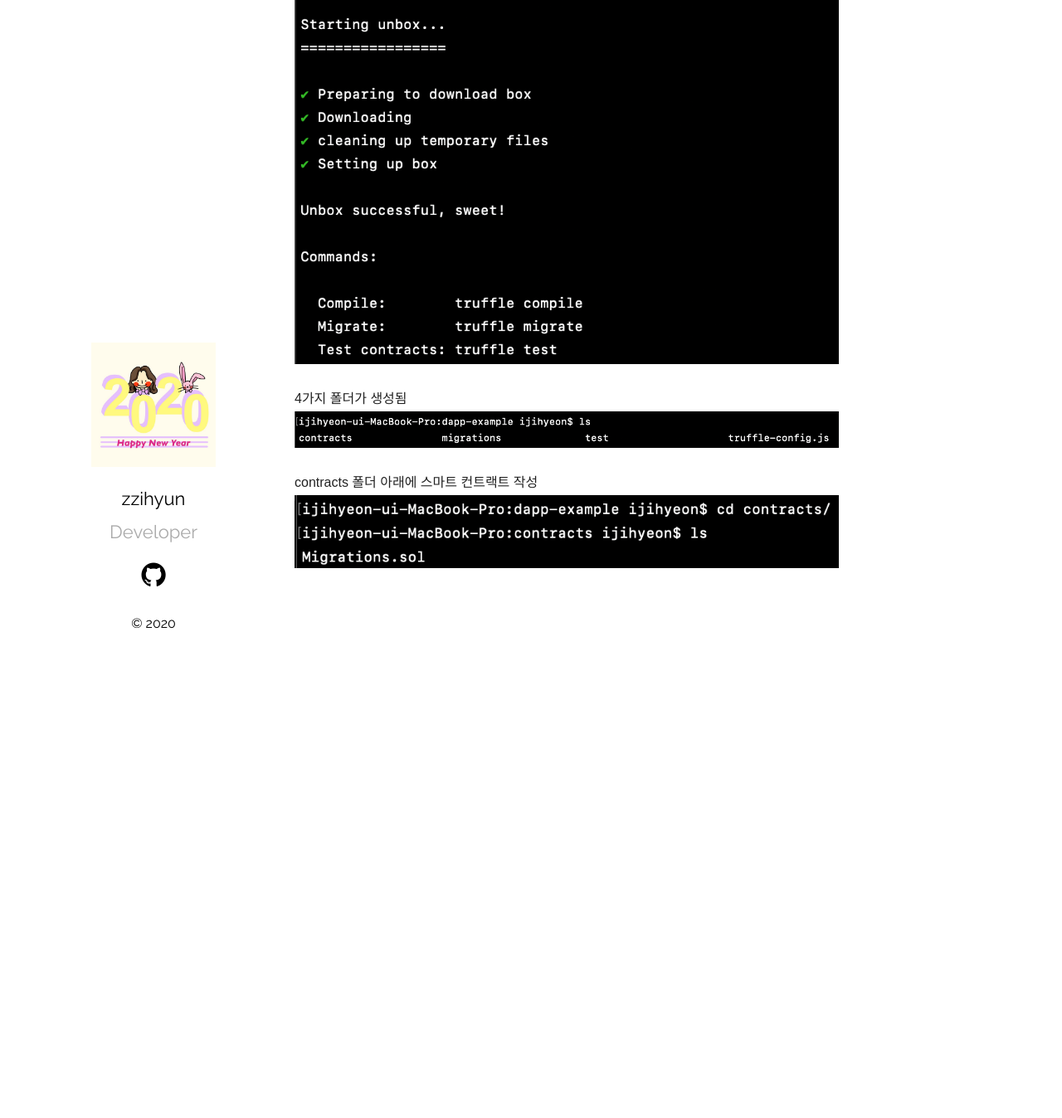
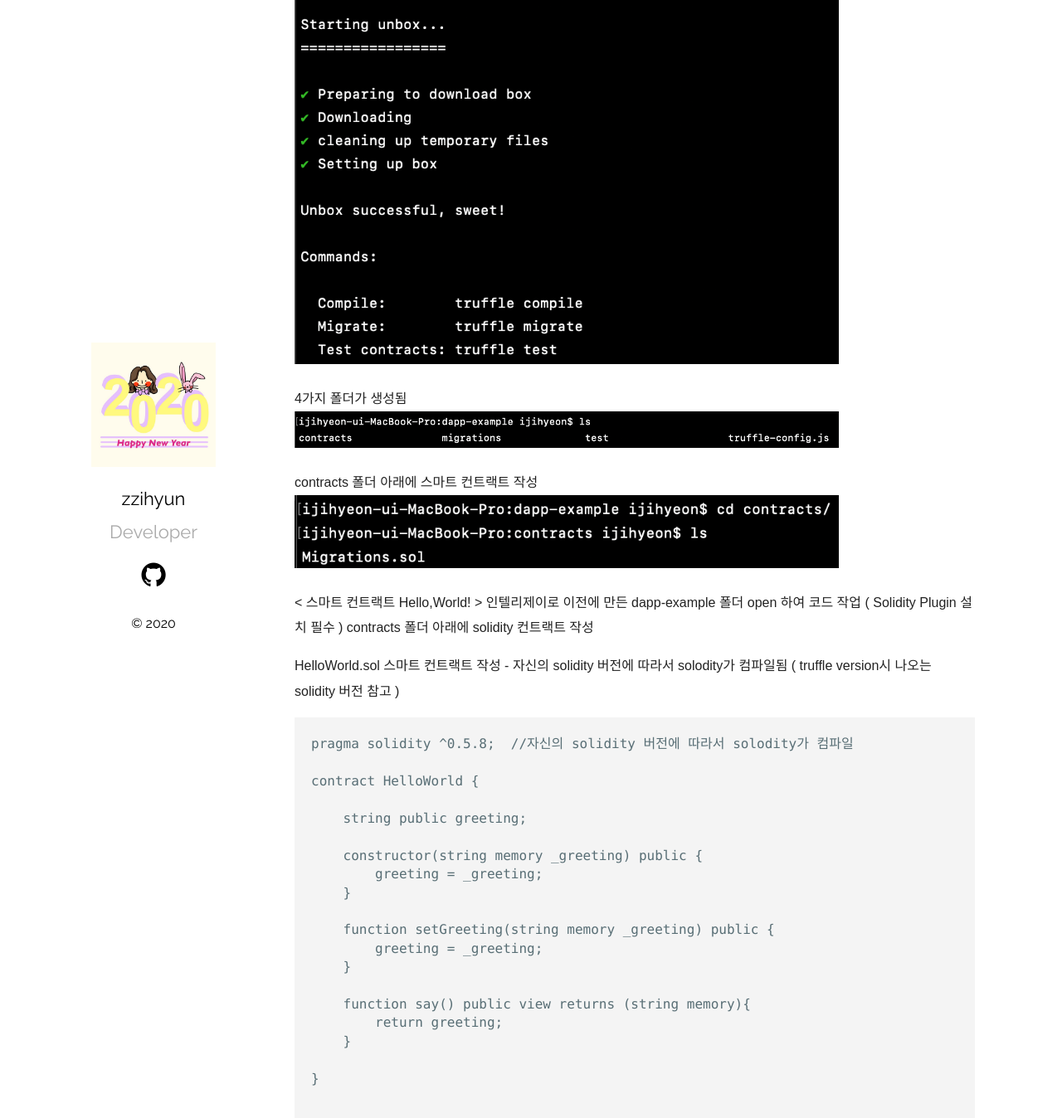
Before and after one commit to jhhhj1002/jhhhj1002.github.io, a Jekyll site: the page built from _posts/2020-03-27-Truffle-in-Blockchain.markdown, in a window 1280 px wide and 1400 px high, scrolled down 883 px. Shown: the top 1348 px of the window at 83% size. Built offline with Jekyll 4.4.1, drawn with Linux system fonts in a browser that asks for light colours; before the commit the page ends 1624 px from its top, so only the background shows below that.

Commit message:
Update 2020-03-27-Truffle-in-Blockchain.markdown

````diff
--- a/_posts/2020-03-27-Truffle-in-Blockchain.markdown
+++ b/_posts/2020-03-27-Truffle-in-Blockchain.markdown
@@ -30,3 +30,33 @@ dapp-example 폴더 생성 후 이동
 
 contracts 폴더 아래에 스마트 컨트랙트 작성
 <img src="/assets/imgs/Blockchain&Truffle_07.png" width="80%" height="45%" >
+
+
+< 스마트 컨트랙트 Hello,World! >
+인텔리제이로 이전에 만든 dapp-example 폴더 open 하여 코드 작업 ( Solidity Plugin 설치 필수 )
+contracts 폴더 아래에 solidity 컨트랙트 작성
+
+HelloWorld.sol 스마트 컨트랙트 작성
+    - 자신의 solidity 버전에 따라서 solodity가 컴파일됨 ( truffle version시 나오는 solidity 버전 참고 )
+```
+pragma solidity ^0.5.8;  //자신의 solidity 버전에 따라서 solodity가 컴파일
+
+contract HelloWorld {
+
+    string public greeting;
+
+    constructor(string memory _greeting) public {
+        greeting = _greeting;
+    }
+
+    function setGreeting(string memory _greeting) public {
+        greeting = _greeting;
+    }
+
+    function say() public view returns (string memory){
+        return greeting;
+    }
+
+}
+
+```
````
